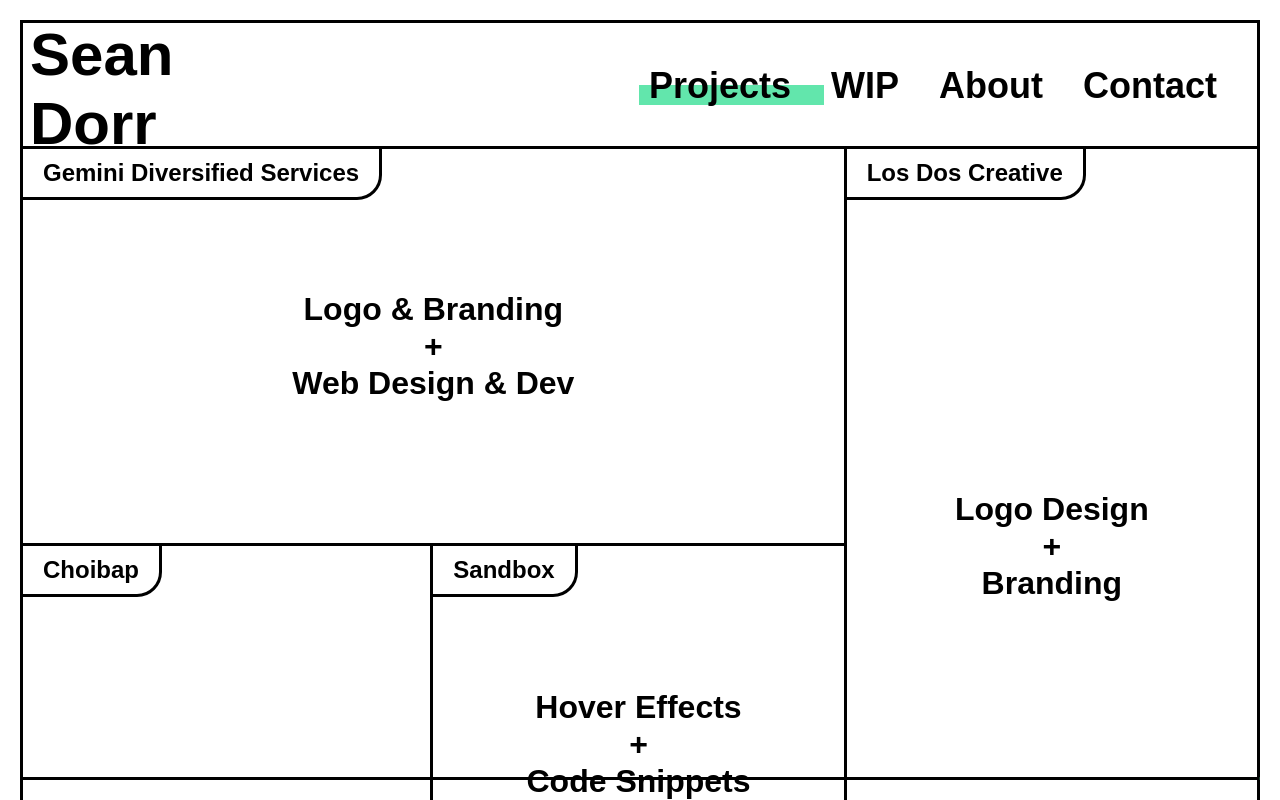
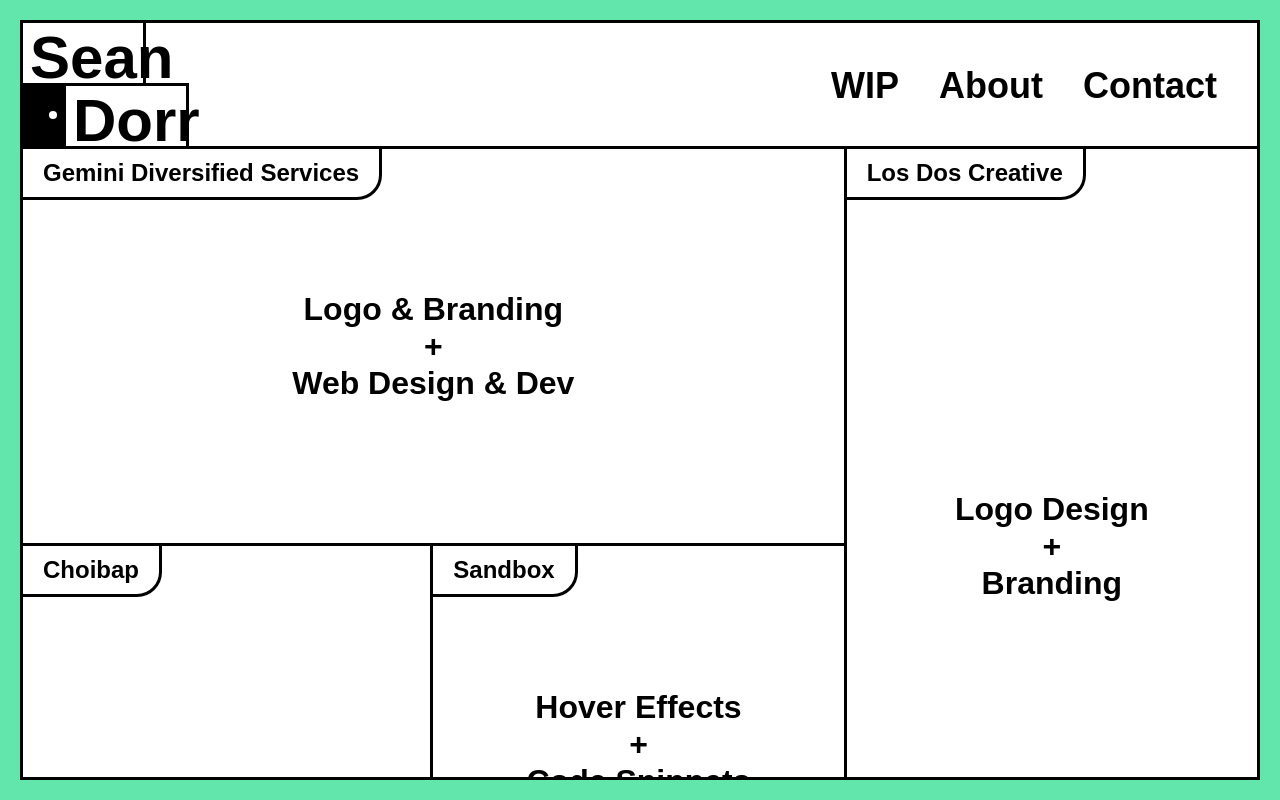
Before and after one commit to seandorr/portfolio, a React (Create React App) app: page / in a window 1280 px wide. Shown: the top 800 px of the page. Built offline with nearby package versions, Linux system fonts and the light colour scheme; a web font is replaced by a local one.

Commit message:
Separating css and fixing scss

```diff
--- a/src/styles/main.scss
+++ b/src/styles/main.scss
@@ -6,242 +6,9 @@
 @import "reset";
 @import "global";
 @import "colors";
-
-/*
-	PAGE BORDERS
-	////////////////////////////////////////////////////////////////////////////
-*/
-
-#page-borders {
-	.border {
-		background-color: $main;
-		transition: 0.3s ease-in-out;
-	}
-
-	#top {
-		position: fixed;
-		top: 0;
-		left: 0;
-		height: 20px;
-		width: 100%;
-		z-index: 999;
-
-		#top-border {
-			width: calc(100% - 40px);
-			border-bottom: 3px solid $black;
-			position: fixed;
-			left: 50%;
-			top: 20px;
-			transform: translateX(-50%);
-			z-index: 999;
-		}
-	}
-
-	#right {
-		position: fixed;
-		top: 0;
-		right: 0;
-		height: 100vh;
-		width: 20px;
-		z-index: 999;
-
-		#right-border {
-			height: calc(100vh - 40px);
-			border-left: 3px solid $black;
-			position: fixed;
-			top: 50%;
-			right: 20px;
-			transform: translateY(-50%);
-			z-index: 999;
-		}
-	}
-
-	#bottom {
-		position: fixed;
-		bottom: 0;
-		right: 0;
-		height: 20px;
-		width: 100%;
-		z-index: 999;
-
-		#bottom-border {
-			width: calc(100% - 41px);
-			border-top: 3px solid $black;
-			position: fixed;
-			left: 50%;
-			bottom: 20px;
-			transform: translateX(-50%);
-			z-index: 999;
-		}
-	}
-
-	#left {
-		position: fixed;
-		top: 0;
-		left: 0;
-		height: 100vh;
-		width: 20px;
-		z-index: 999;
-
-		#left-border {
-			height: calc(100vh - 40px);
-			border-right: 3px solid $black;
-			position: fixed;
-			top: 50%;
-			left: 20px;
-			transform: translateY(-50%);
-			z-index: 999;
-		}
-	}
-}
-
-/*
-	NAVBAR STYLING
-	////////////////////////////////////////////////////////////////////////////
-*/
-
-#nav-bar {
-	position: absolute;
-	left: 50%;
-	top: 20px;
-	transform: translateX(-50%);
-	width: calc(100% - 46px);
-	height: 126px;
-	background-color: $white;
-	border-bottom: 3px solid $black;
-	z-index: 998;
-
-	a.logo-link {
-		text-decoration: none;
-		color: inherit;
-		display: inline-block;
-
-		.logo {
-			font-style: normal;
-			font-weight: 700;
-
-			h1 {
-				font-size: 60px;
-				margin-left: 7px;
-			}
-		}
-
-		#firstName {
-			width: 120px;
-			height: 60px;
-			border: 3px solid $black;
-			margin-left: -3px;
-			display: block;
-		}
-
-		#lastName {
-			width: 120px;
-			height: 60px;
-			border: 3px solid $black;
-			margin-left: -3px
-		}
-
-		ul#logo-list {
-			list-style: none;
-			float: left;
-			margin-top: -3px;
-
-			li {
-				display: inline-block;
-				vertical-align: middle;
-				position: relative;
-
-				.door {
-					width: 40px;
-					height: 60px;
-					background-color: $black;
-					border: 3px solid $black;
-					margin-left: -3px;
-				}
-
-				.knob {
-					width: 8px;
-					height: 8px;
-					background-color: $white;
-					border-radius: 100%;
-					position: absolute;
-					bottom: 27px;
-					right: 6px;
-				}
-			}
-		}
-	}
-
-	@media (hover) {
-		a.logo-link:hover > ul#logo-list li .door {
-			background-color: $main;
-			transition: 0.2s ease-in-out;
-		}
-
-		a.logo-link:hover > ul#logo-list li .knob {
-			background-color: $black;
-			transition: 0.2s ease-in-out;
-		}
-	}
-
-	ul#nav-bar-ul {
-		float: right;
-		margin-top: 45px;
-		font-style: normal;
-		font-weight: 700;
-		font-size: 36px;
-
-		li {
-			display: inline;
-			margin-right: 40px;
-
-			a {
-				text-decoration: none;
-				color: $black;
-				position: relative;
-			}
-		}
-	}
-
-	.underline::before {
-		content: "";
-		width: 0;
-		top: 20px;
-		left: -10px;
-		position: absolute;
-		border-bottom: 20px solid $main;
-		transition: all 0.3s ease-in-out;
-		z-index: -1;
-	}
-
-	@media (hover) {
-		.underline:hover::before {
-			transform: scale(1);
-			width: 130%;
-		}
-	}
-
-	.active-underline::before {
-		content: "";
-		width: 130%;
-		top: 20px;
-		left: -10px;
-		position: absolute;
-		border-bottom: 20px solid $main;
-		z-index: -1;
-	}
-
-	.mobile-only {
-		display: none;
-	}
-
-	.nav-bar-icon {
-		float: right;
-		margin-right: 20px;
-		margin-top: 40px;
-		display: none;
-	}
-}
+@import "mediaQueries";
+@import "borders";
+@import "navbar";
 
 /*
 	HOME PAGE
```
